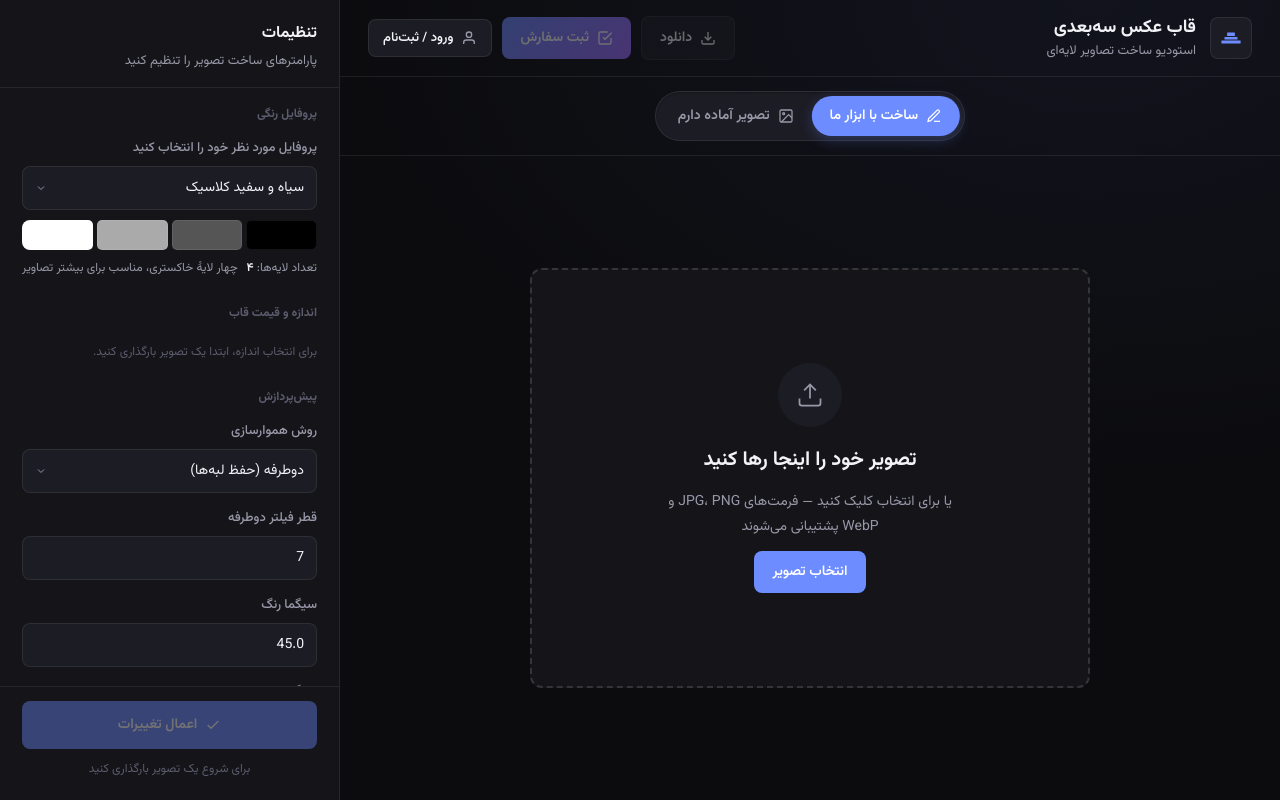
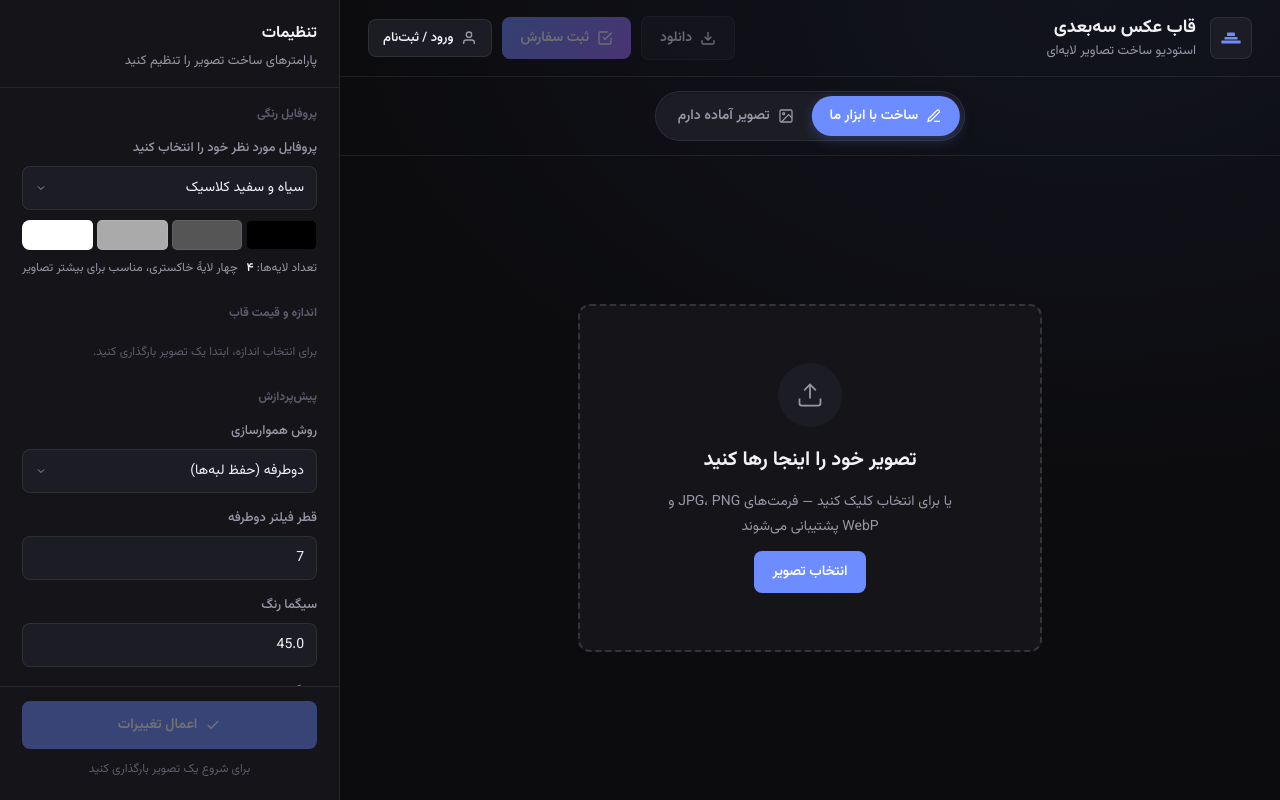
Before and after one commit to MMDBadCoder/layered-frame-studio, a Django app: page / in a window 1280 px wide. Run offline with Django 4.2, Linux system fonts and the light colour scheme; data comes from the database, SQL or seed files in the repository; data that the repository does not hold is empty; some libraries are stand-ins or nearby versions.

Commit message:
Stop the canvas clipping the top of the upload box
Two flexbox faults, both needed fixing.

.canvas-area is a flex item with flex:1 but no min-height. A flex item's
min-height defaults to its content size, so the canvas refused to shrink,
grew past the viewport, and .app's overflow:hidden cut the excess off — its
own overflow:auto never engaged, so there was nothing to scroll. Adding the
gallery pushed the content over that line and exposed it.

It also centred its contents with align-items/justify-content. Centred flex
content overflows in both directions at once, so even with scrolling restored
the top of a tall panel sits above the scroll origin and cannot be reached.
Centring is now done with auto margins, which collapse to zero when space runs
out, leaving the content flush to the top and scrollable.

The header and mode switch are marked flex-shrink:0 so they keep their height
instead of being squeezed, and the upload box's width is bounded by 58vh. The
width is what gets bounded, not the height: with aspect-ratio the height is
derived from the width, so capping the height directly would stretch the box
out of shape. It now fits without scrolling down to a 900px-tall viewport, and
scrolls properly below that.

```diff
--- a/static/css/style.css
+++ b/static/css/style.css
@@ -62,6 +62,7 @@ a {
 }
 
 .workspace-header {
+  flex-shrink: 0;
   display: flex;
   align-items: center;
   justify-content: space-between;
@@ -230,18 +231,35 @@ a {
 
 .canvas-area {
   flex: 1;
+  /* Without this a flex item will not shrink below its content, so the canvas
+     grew past the viewport instead of scrolling and .app's overflow:hidden
+     sliced the top off. */
+  min-height: 0;
   position: relative;
   display: flex;
-  align-items: center;
-  justify-content: center;
+  flex-direction: column;
   padding: 28px;
   overflow: auto;
 }
 
+/* Centred via auto margins rather than align-items/justify-content: centred
+   flex content overflows in BOTH directions, which puts the top of a tall
+   panel out of reach above the scroll origin. Auto margins collapse to zero
+   once space runs out, so the content starts at the top and scrolls normally. */
+.canvas-area > .studio-empty,
+.canvas-area > .ready-intro,
+.canvas-area > .preview-grid {
+  margin: auto;
+}
+
 .upload-zone {
   width: 100%;
-  max-width: 560px;
+  /* Bound the WIDTH by viewport height, not the height directly: with
+     aspect-ratio the height is derived from the width, so constraining the
+     height instead would stretch the box out of shape on short screens. */
+  max-width: min(560px, 58vh);
   aspect-ratio: 4 / 3;
+  flex-shrink: 0;
   border: 2px dashed var(--border-strong);
   border-radius: var(--radius);
   background: var(--bg-surface);
@@ -1255,6 +1273,7 @@ a {
 /* ── Workspace toolbar + mode switch ── */
 
 .workspace-toolbar {
+  flex-shrink: 0;
   display: flex;
   justify-content: center;
   padding: 14px 28px;
@@ -1497,13 +1516,13 @@ a {
   display: flex;
   flex-direction: column;
   align-items: center;
-  gap: 40px;
+  gap: 26px;
   width: 100%;
 }
 
 .gallery { width: 100%; max-width: 1040px; }
 
-.gallery-head { text-align: center; margin-bottom: 18px; }
+.gallery-head { text-align: center; margin-bottom: 14px; }
 
 .gallery-head h2 {
   font-size: 1.05rem;
@@ -1529,8 +1548,8 @@ a {
 .gallery-item {
   margin: 0;
   /* Grows to share a row, but capped so two tiles do not become billboards. */
-  flex: 1 1 150px;
-  max-width: 200px;
+  flex: 1 1 140px;
+  max-width: 172px;
   background: var(--bg-surface);
   border: 1px solid var(--border);
   border-radius: var(--radius);
```
